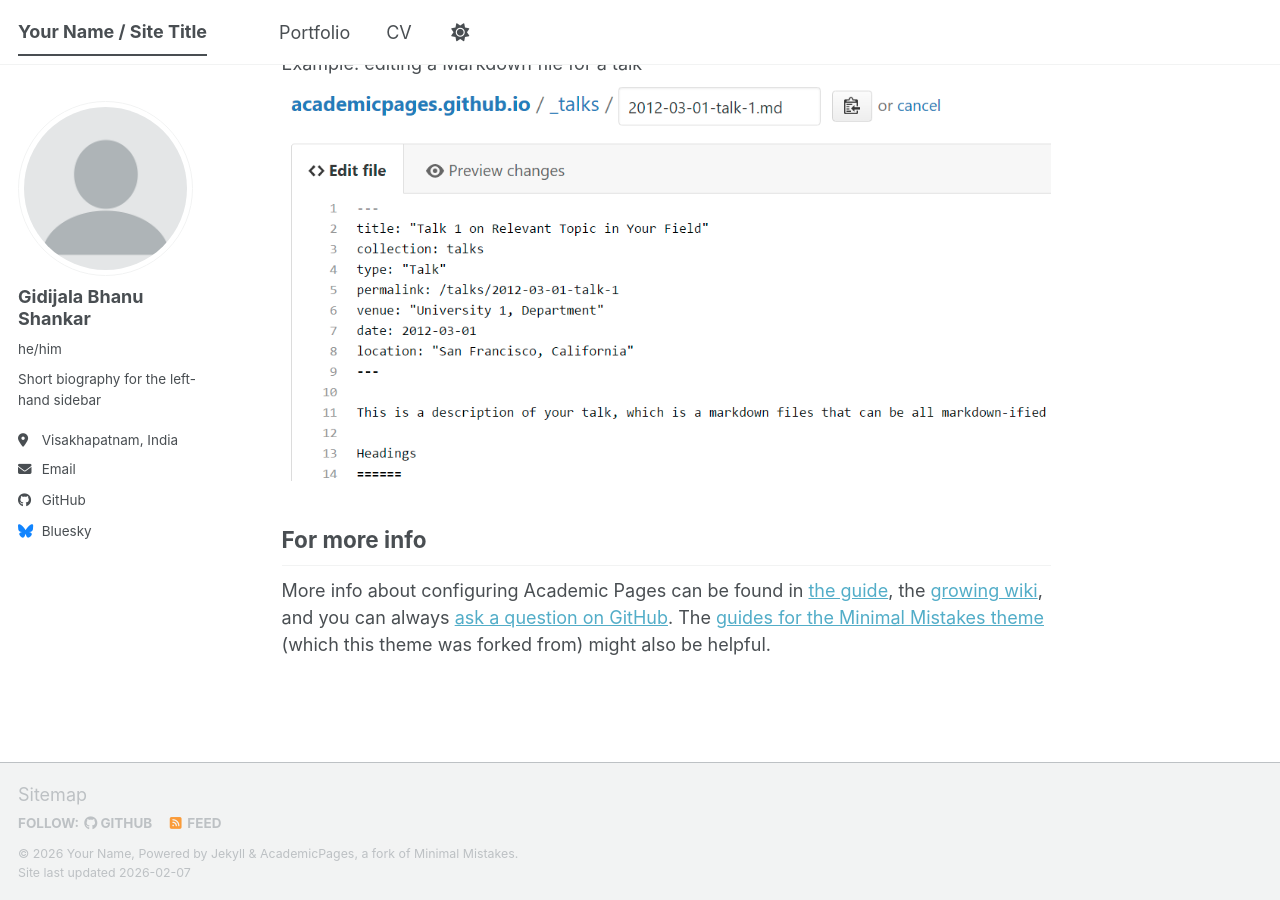
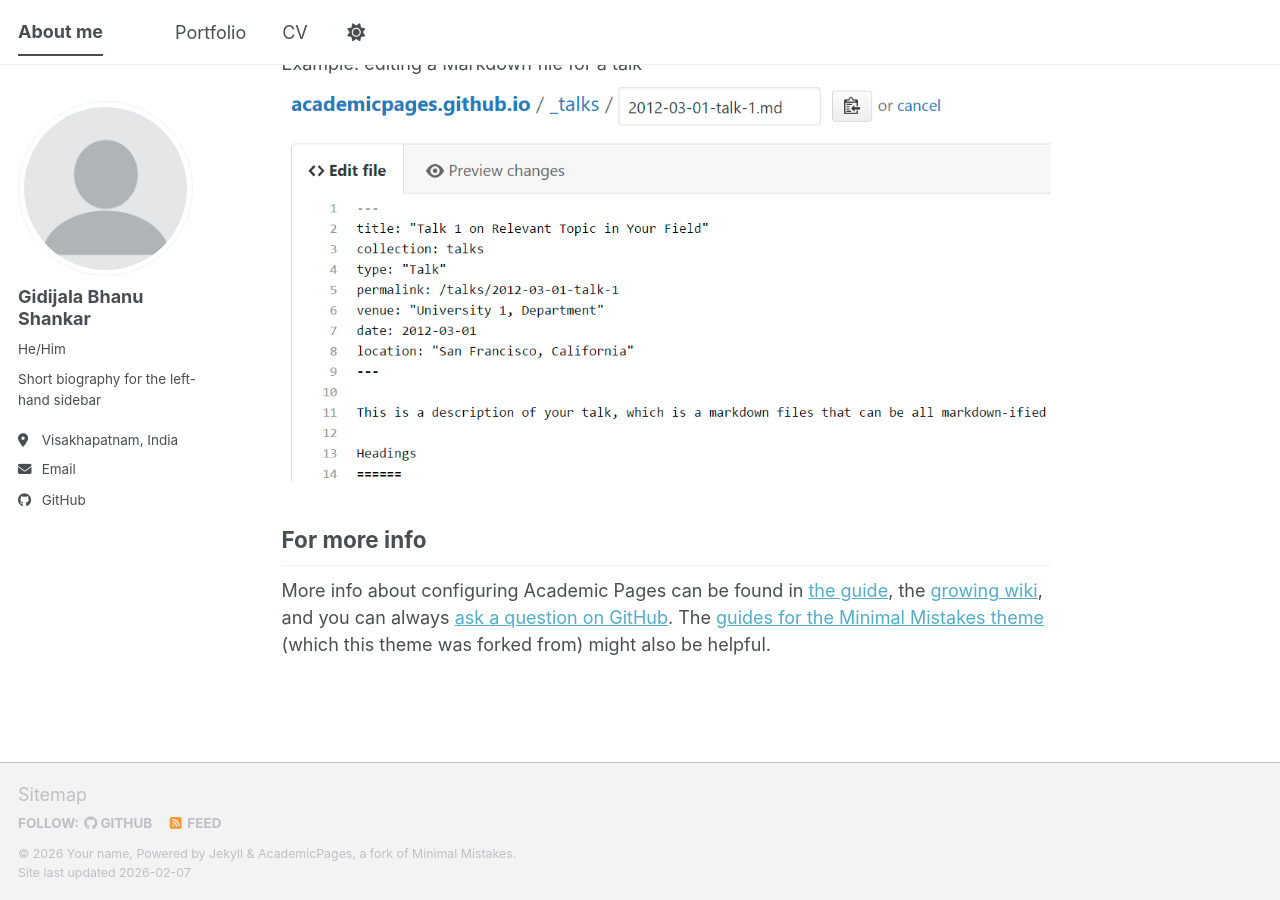
Before and after one commit to Drunk-ed/Drunk-ed.github.io, a Jekyll site: the page built from _pages/about.md, in a window 1280 px wide and 900 px high, scrolled down 2720 px. Built offline with Jekyll 4.4.1, drawn with Linux system fonts in a browser that asks for light colours; a script bundle is joined from its source files by our own code; library files that are not in the unit come from our copies.

Commit message:
Update _config.yml

```diff
--- a/_config.yml
+++ b/_config.yml
@@ -9,14 +9,14 @@
 # Basic Site Settings
 locale                   : "en-US"
 site_theme               : "default" # The available themes options are "default", "air", "sunrise", "mint", "dirt" and "contrast"
-title                    : "Your Name / Site Title"
+title                    : "About me"
 title_separator          : "-"
-name                     : &name "Your Name"
+name                     : &name "Your name"
 description              : &description "Your Name's academic portfolio"   # Update this with a general description of your site, this is the default if not overridden by a page
-url                      : https://academicpages.github.io # The base hostname & protocol for your site e.g. "https://[your GitHub username].github.io",
+url                      : https://drunk-ed.github.io # The base hostname & protocol for your site e.g. "https://[your GitHub username].github.io",
                                                            # or if you already have some other page hosted on Github then use "https://[your GitHub username].github.io/[Your Repo Name]"
 baseurl                  : "" # the subpath of your site, e.g. "/blog"
-repository               : "academicpages/academicpages.github.io"
+repository               : "drunk-ed.github.io"
 
 # Site Author - The following control what appear as part of the author content on the side bar.
 #               If a field is blank the icon and link will not appear, otherwise it will be shown.
@@ -25,7 +25,7 @@
   # Biographic information
   avatar           : "profile.png"
   name             : "Gidijala Bhanu Shankar"
-  pronouns         : "he/him"
+  pronouns         : "He/Him"
   bio              : "Short biography for the left-hand sidebar"
   location         : "Visakhapatnam, India"
   Education        : "Gandhi Institute of Technology and Management"
@@ -51,13 +51,13 @@
   bitbucket        : # Username - Update with your username on the site
   codepen          : # Username
   dribbble         : # Username
-  github           : "academicpages"
+  github           : "Drunk-ed"
   kaggle           : # Username
   stackoverflow    : # User number or user number and name (i.e., use "1" or "1/jeff-atwood")
 
   # Social media
   artstation       : # Username
-  bluesky          : "bsky.app" # Replace this with you Bluesky username
+  bluesky          : #"bsky.app" # Replace this with you Bluesky username
   facebook         : # Username
   flickr           : # Username
   foursquare       : # Username
```
